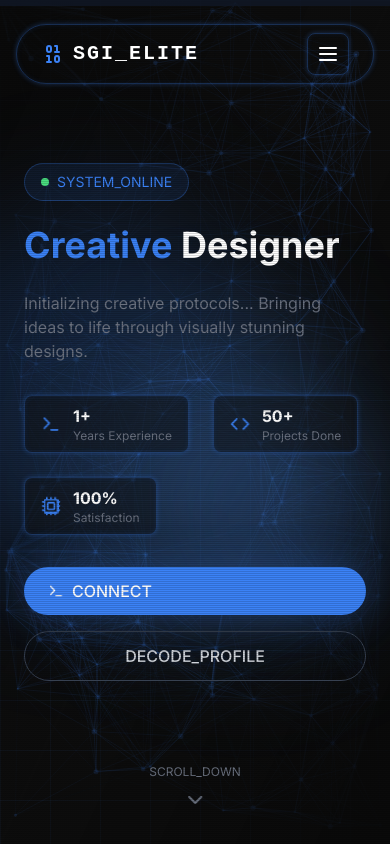
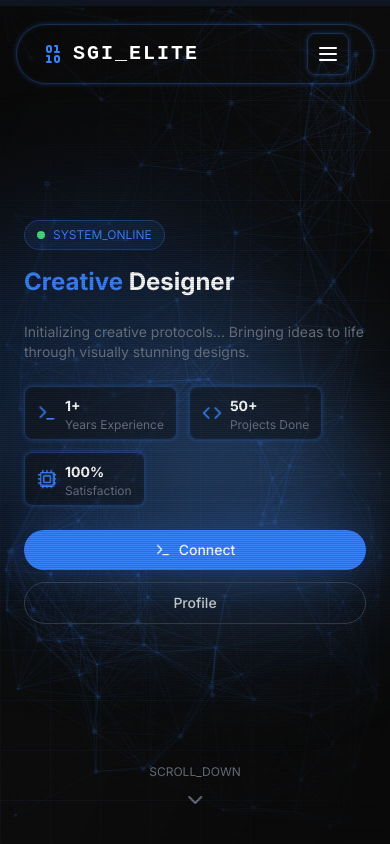
Before and after one commit to Secret-Gambit/ISAAC-PORTFOLIO, a React (Vite) app: page / in a window 390 px wide. Shown: the top 844 px of the page. Built offline with nearby package versions, Linux system fonts and the light colour scheme.

Commit message:
Optimize entire site for mobile: hero text, buttons, spacing, and section padding

```diff
--- a/src/App.jsx
+++ b/src/App.jsx
@@ -254,13 +254,13 @@ function HomePage() {
 
             {/* LEFT SIDE - Content */}
             <div ref={heroRef} className="max-w-lg text-left">
-              <div className="inline-flex items-center gap-2 px-4 py-2 rounded-full bg-primary/10 border border-primary/30 mb-6">
+              <div className="inline-flex items-center gap-2 px-3 py-1.5 sm:px-4 sm:py-2 rounded-full bg-primary/10 border border-primary/30 mb-4 sm:mb-6">
                 <span className="w-2 h-2 rounded-full bg-green-400" />
-                <span className="text-primary text-sm">SYSTEM_ONLINE</span>
+                <span className="text-primary text-xs sm:text-sm">SYSTEM_ONLINE</span>
               </div>
 
               <div className="mb-6">
-                <h1 className="text-4xl md:text-5xl lg:text-6xl font-bold text-white whitespace-nowrap">
+                <h1 className="text-2xl sm:text-4xl md:text-5xl lg:text-6xl font-bold text-white">
                   <RotatingTypewriter
                     phrases={[
                       { text: "Hi, I'm Sogbola Isaac", highlightStart: 8, highlightEnd: 15 },
@@ -274,41 +274,43 @@ function HomePage() {
                 </h1>
               </div>
 
-              <p className="text-gray-500 mb-8 max-w-md">
+              <p className="text-gray-500 mb-6 sm:mb-8 max-w-md text-sm sm:text-base">
                 Initializing creative protocols... Bringing ideas to life through visually stunning designs.
               </p>
 
-              {/* Stats Row */}
-              <div className="flex flex-wrap gap-6 justify-start mb-8">
+              {/* Stats Row - Mobile optimized */}
+              <div className="flex flex-wrap gap-3 sm:gap-6 justify-start mb-6 sm:mb-8">
                 {stats.map((stat, index) => (
                   <div
                     key={index}
-                    className={`flex items-center gap-3 px-4 py-2 rounded-lg bg-dark-lighter/50 border border-primary/20 neon-border stagger-${index + 1}`}
+                    className={`flex items-center gap-2 sm:gap-3 px-3 py-1.5 sm:px-4 sm:py-2 rounded-lg bg-dark-lighter/50 border border-primary/20 neon-border stagger-${index + 1}`}
                   >
                     <span className="text-primary">{stat.icon}</span>
                     <div>
-                      <span className="text-white font-bold">{stat.value}</span>
+                      <span className="text-white font-bold text-sm sm:text-base">{stat.value}</span>
                       <span className="text-gray-500 text-xs block">{stat.label}</span>
                     </div>
                   </div>
                 ))}
               </div>
 
-              <div className={`flex flex-col sm:flex-row gap-4 justify-start stagger-4`}>
+              <div className={`flex flex-col sm:flex-row gap-3 sm:gap-4 justify-start stagger-4`}>
                 <button
                   onClick={() => scrollToSection('connect')}
-                  className="px-6 py-3 bg-primary hover:bg-blue-600 text-white rounded-full font-medium transition-all glow btn-3d group relative overflow-hidden whitespace-nowrap"
+                  className="px-4 py-2.5 sm:px-6 sm:py-3 bg-primary hover:bg-blue-600 text-white rounded-full font-medium transition-all glow btn-3d group relative overflow-hidden text-sm sm:text-base"
                 >
-                  <span className="relative z-10 flex items-center gap-2">
+                  <span className="relative z-10 flex items-center justify-center gap-2">
                     <Terminal className="w-4 h-4" />
-                    CONNECT
+                    <span className="sm:hidden">Connect</span>
+                    <span className="hidden sm:inline">CONNECT</span>
                   </span>
                 </button>
                 <button
                   onClick={() => scrollToSection('about')}
-                  className="px-6 py-3 border border-gray-700 hover:border-primary text-gray-300 hover:text-white rounded-full font-medium transition-all btn-3d whitespace-nowrap"
+                  className="px-4 py-2.5 sm:px-6 sm:py-3 border border-gray-700 hover:border-primary text-gray-300 hover:text-white rounded-full font-medium transition-all btn-3d text-sm sm:text-base"
                 >
-                  DECODE_PROFILE
+                  <span className="sm:hidden">Profile</span>
+                  <span className="hidden sm:inline">DECODE_PROFILE</span>
                 </button>
               </div>
             </div>
@@ -352,7 +354,7 @@ function HomePage() {
       </section>
 
       {/* About Section */}
-      <section id="about" ref={aboutRef} className="py-20 md:py-32 bg-dark-lighter/50 relative">
+      <section id="about" ref={aboutRef} className="py-12 sm:py-20 md:py-32 bg-dark-lighter/50 relative">
         <div className="max-w-7xl mx-auto px-4 sm:px-6 lg:px-8">
           <div className="grid md:grid-cols-2 gap-12 items-center">
             <div className={`order-2 md:order-1`}>
@@ -405,7 +407,7 @@ function HomePage() {
       </section>
 
       {/* Experience Section */}
-      <section id="experience" ref={expRef} className="py-20 md:py-32 bg-dark relative">
+      <section id="experience" ref={expRef} className="py-12 sm:py-20 md:py-32 bg-dark relative">
         <div className="max-w-7xl mx-auto px-4 sm:px-6 lg:px-8">
           <div className={`text-center mb-16`}>
             <div className="inline-flex items-center gap-2 px-3 py-1 rounded-full bg-primary/10 border border-primary/30 mb-4">
@@ -464,7 +466,7 @@ function HomePage() {
       </section>
 
       {/* Skills Section */}
-      <section id="skills" ref={skillsRef} className="py-20 md:py-32 bg-dark-lighter/50 relative">
+      <section id="skills" ref={skillsRef} className="py-12 sm:py-20 md:py-32 bg-dark-lighter/50 relative">
         <div className="max-w-7xl mx-auto px-4 sm:px-6 lg:px-8">
           <div className={`text-center mb-16`}>
             <div className="inline-flex items-center gap-2 px-3 py-1 rounded-full bg-primary/10 border border-primary/30 mb-4">
@@ -513,7 +515,7 @@ function HomePage() {
       </section>
 
       {/* Projects Section */}
-      <section id="projects" ref={projectsRef} className="py-20 md:py-32 bg-dark-lighter/30 relative">
+      <section id="projects" ref={projectsRef} className="py-12 sm:py-20 md:py-32 bg-dark-lighter/30 relative">
         <div className="max-w-7xl mx-auto px-4 sm:px-6 lg:px-8">
           <div className={`text-center mb-16`}>
             <div className="inline-flex items-center gap-2 px-3 py-1 rounded-full bg-primary/10 border border-primary/30 mb-4">
@@ -598,7 +600,7 @@ function HomePage() {
       </section>
 
       {/* Socials Section */}
-      <section id="connect" ref={connectRef} className="py-20 md:py-32 bg-dark relative">
+      <section id="connect" ref={connectRef} className="py-12 sm:py-20 md:py-32 bg-dark relative">
         <div className="max-w-7xl mx-auto px-4 sm:px-6 lg:px-8">
           <div className={`text-center mb-16`}>
             <div className="inline-flex items-center gap-2 px-3 py-1 rounded-full bg-primary/10 border border-primary/30 mb-4">
```
